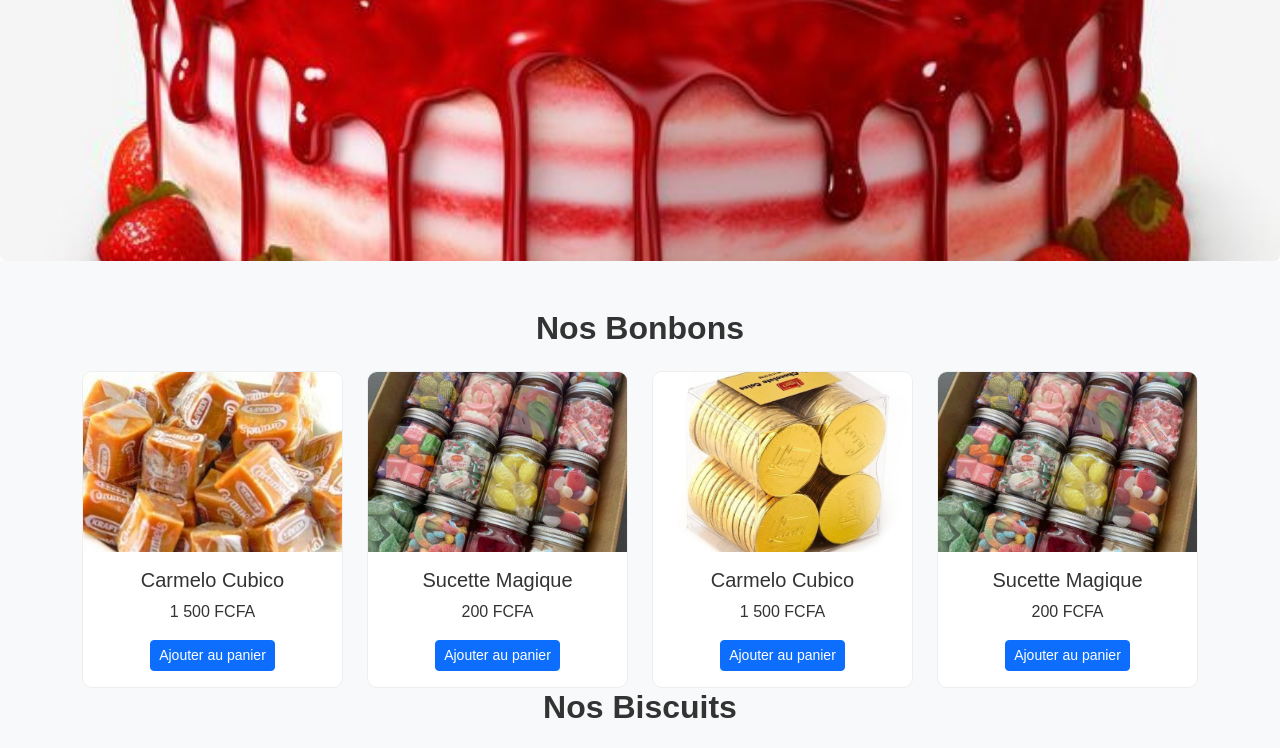
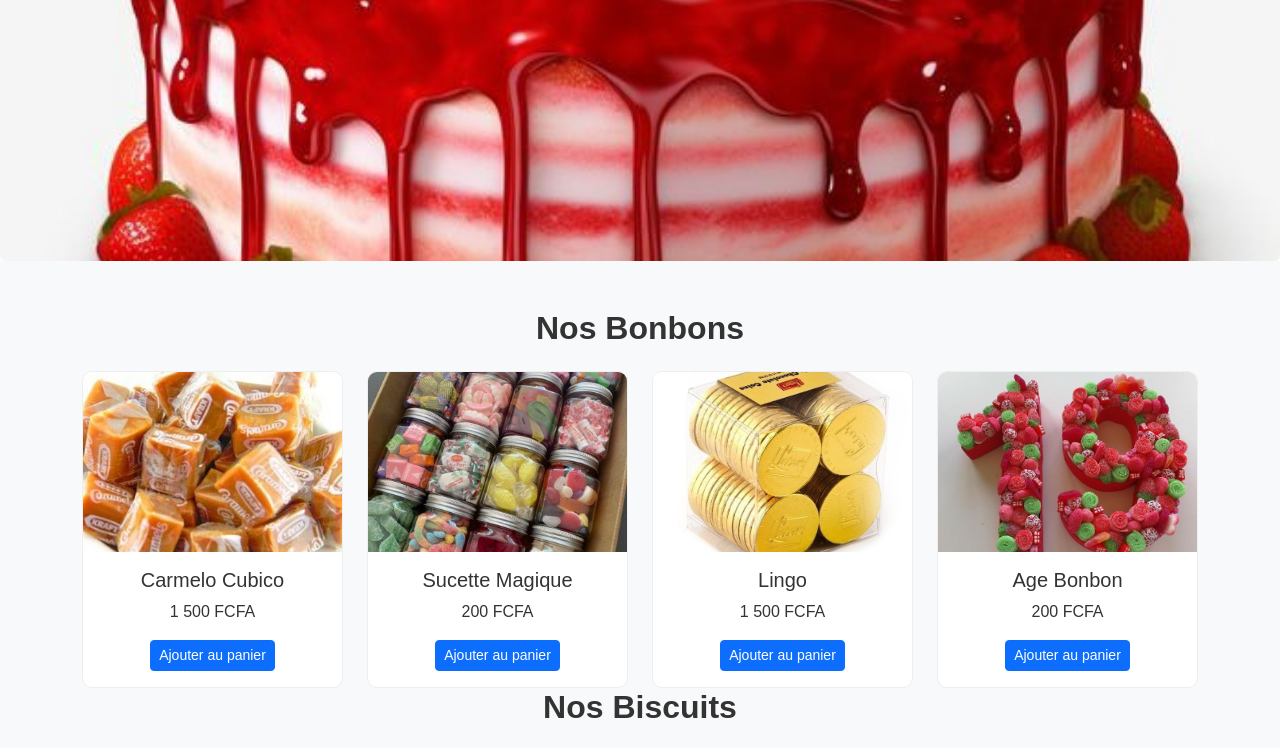
Before and after one commit to kajophilegeaster/happy-candy-mood, a plain HTML site: page index.html in a window 1280 px wide. Shown: the part 395-1143 px from the top of the page. Drawn offline with nearby package versions, Linux system fonts and the light colour scheme.

```diff
--- a/index.html
+++ b/index.html
@@ -110,9 +110,9 @@
           <div class="product-card">
             <img src="img/lingo.jpg" alt="Bonbon caramel" class="product-image">
             <div class="product-info">
-              <h5>Carmelo Cubico</h5>
+              <h5>Lingo</h5>
               <p>1 500 FCFA</p>
-              <button class="btn btn-primary btn-sm add-to-cart" data-name="Carmelo Cubico" data-price="1500">Ajouter au
+              <button class="btn btn-primary btn-sm add-to-cart" data-name="Lingo" data-price="1500">Ajouter au
                 panier</button>
             </div>
           </div>
@@ -120,11 +120,11 @@
 
         <div class="col-md-3 col-sm-6">
           <div class="product-card">
-            <img src="img/bonbon.jpg" alt="Bonbon sucette" class="product-image">
+            <img src="img/age bonbon.jpg" alt="Bonbon sucette" class="product-image">
             <div class="product-info">
-              <h5>Sucette Magique</h5>
+              <h5>Age Bonbon</h5>
               <p>200 FCFA</p>
-              <button class="btn btn-primary btn-sm add-to-cart" data-name="Sucette Magique" data-price="200">Ajouter au
+              <button class="btn btn-primary btn-sm add-to-cart" data-name="Age Bonbon" data-price="200">Ajouter au
                 panier</button>
             </div>
           </div>
```
